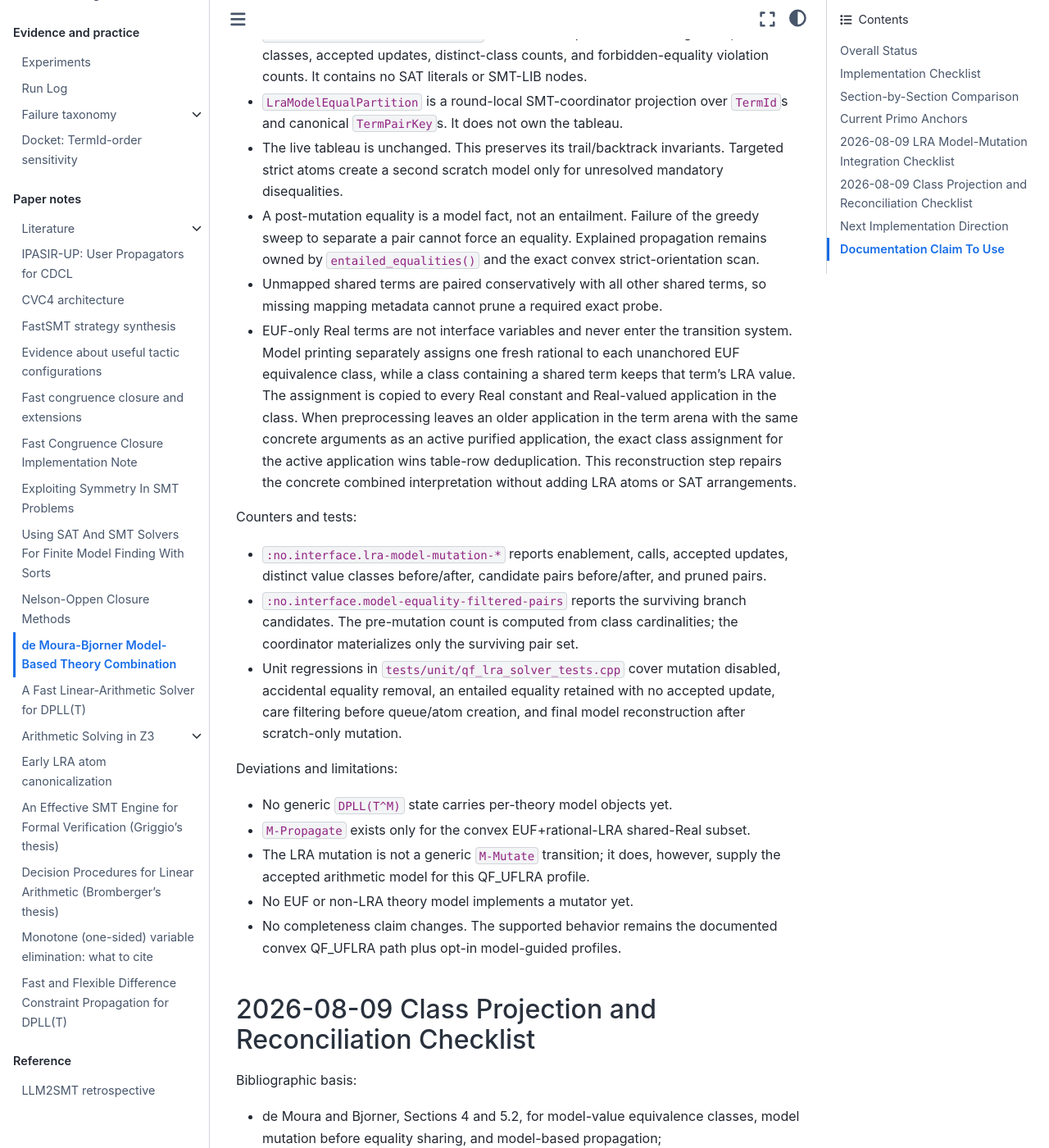
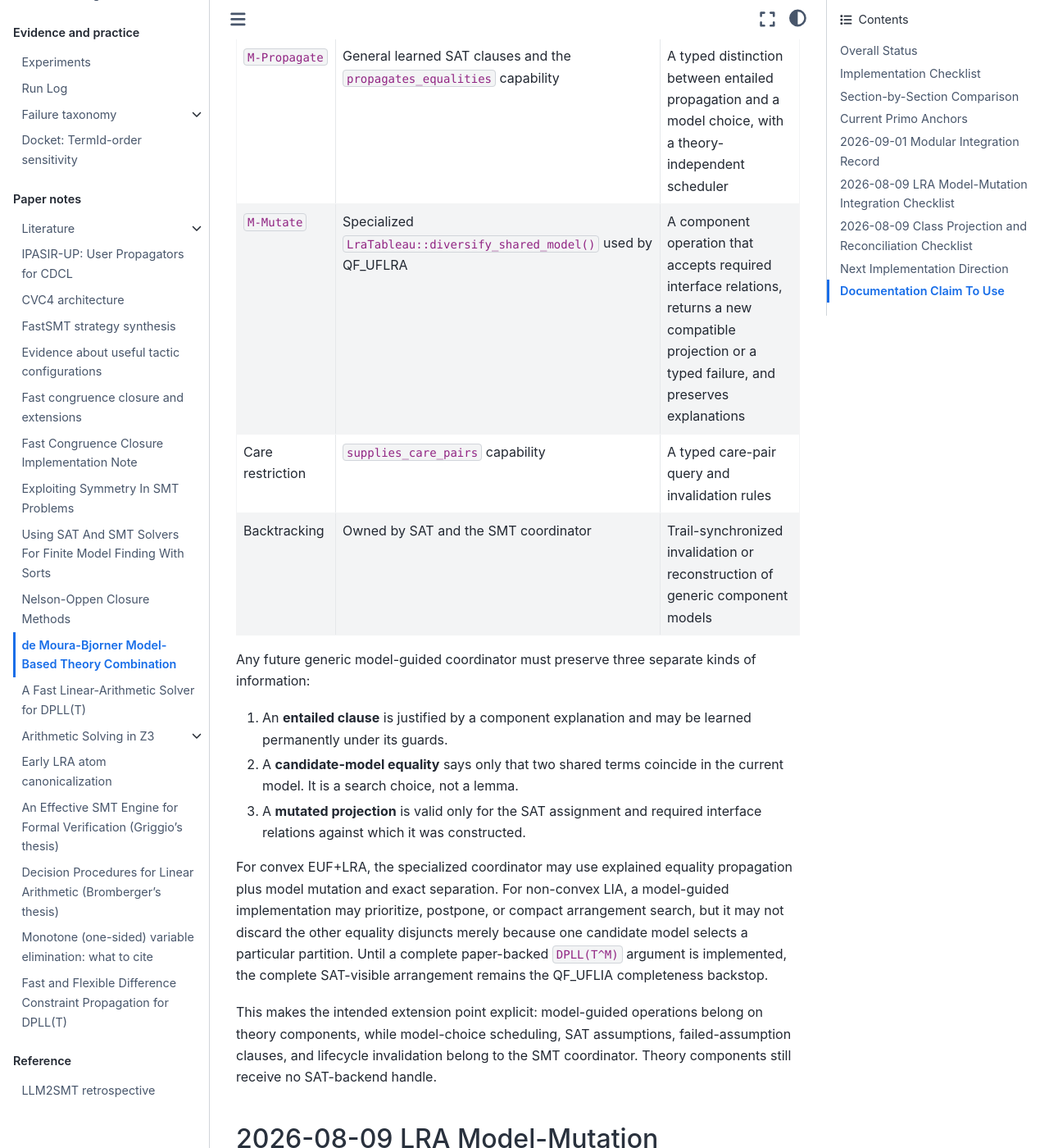
Before and after one commit to primo-solver/primo, a Jupyter Book: the page built from docs/papers/model-based-theory-combination.md, in a window 1280 px wide and 1400 px high, scrolled down 13340 px. Shown: the whole window at 82% size. Built offline with Jupyter Book 1.0.4 settings and Sphinx 7.4.7 and the Sphinx Book theme 1.1.4, drawn with Linux system fonts in a browser that asks for light colours; some of the changed text lies outside the part shown.

Commit message:
Record model-guided combination direction

```diff
--- a/docs/papers/model-based-theory-combination.md
+++ b/docs/papers/model-based-theory-combination.md
@@ -1,8 +1,9 @@
 # de Moura-Bjorner Model-Based Theory Combination
 
-Status stamp: 2026-08-12, branch `qf-uf-structural-preprocessing`, after the
-convex shared-model reconciliation implementation, exact-commit fuzz and model
-gates, and full SLURM performance comparison.
+Status stamp: 2026-09-01, branch `modular-theory-combination`, after the convex
+shared-model reconciliation implementation, the typed component-protocol and
+QF_UFLIA delayed-combination milestones, exact-commit fuzz and model gates, and
+the earlier full QF_UFLRA SLURM performance comparison.
 
 Reference:
 
@@ -22,6 +23,9 @@ Primo does not yet implement full `DPLL(T^M)` or full model-based Nelson-Oppen
 combination. It has these related pieces:
 
 - conservative QF_UF, QF_LRA, and narrow QF_UFLRA `get-model` support;
+- a solve-scoped `theory::TheorySolver` protocol whose immutable properties
+  record shared sorts, stable infiniteness, convexity, and model/equality/care
+  capabilities, and whose typed result has a shared equality-class projection;
 - `TheoryCombinationManager` ownership of the shared equality ledger for
   interface terms, equality atoms, SAT assignment snapshots, trailed arrangement
   values, and per-round equality classifications;
@@ -59,6 +63,15 @@ The implementation is the paper's convex EUF+rational-LRA subset, not its
 generic transition system. `TheoryCombinationManager` owns the shared
 projection and equality-decision lifecycle, while EUF and LRA retain their
 theory-local closure/tableau objects.
+
+The modular QF_UFLIA coordinator is a deliberately different baseline. Since
+integer linear arithmetic is non-convex, it gives SAT the complete shared-Int
+equality arrangement and asks both components to check the same assignment.
+The current `TheoryModelProjection` type leaves room for model-guided
+refinement, but the QF_UFLIA adapters do not use a candidate model to prune the
+complete arrangement. In particular, coincident integer values in one model
+are neither an entailed equality nor a license to apply the convex QF_UFLRA
+schedule.
 
 At `bbd43b9`, this exact profile passed 4,000 generated/finite differential
 cases, all 11 deterministic QF_UFLRA seeds, a complete 100-mutation-per-seed
@@ -261,11 +274,11 @@ default.
 | --- | --- | --- |
 | Abstract | The paper proposes reconciling candidate models from component theories instead of eagerly propagating every implied equality or eagerly adding all shared equality literals. | **Partial.** Primo has model printing and partial QF_UFLRA reconciliation, but no full model-based combination engine. |
 | 1 Introduction | The motivating example is that a theory model can reveal that two shared variables have equal values. The solver can use such model equalities to guide equality sharing between theories. | **Partial scaffold.** `--model-equality-branching` can inspect the diversified LRA model and keep surviving equality guesses between shared Real terms on an active SAT-assumption trail. This is still not the paper's full model-propagation transition. |
-| 2 Background | Defines signatures, formulas, theories, structures, satisfaction, equality, stable infiniteness, convexity, and combination terminology. | **Conceptual only.** Primo has typed terms, EUF, LRA, and model fragments, but no explicit theory-combination contract that records stable infiniteness, convexity, or model-production obligations per theory. |
+| 2 Background | Defines signatures, formulas, theories, structures, satisfaction, equality, stable infiniteness, convexity, and combination terminology. | **Implemented protocol subset.** `theory::TheorySolver` and `TheoryProperties` explicitly record shared sorts, stable infiniteness, convexity, and model/equality/care capabilities. They do not yet provide the mutable component-model operations of Appendix A. |
 | 2.1 Nelson-Oppen Combination Method | Reviews purification, shared variables, arrangements, and equality propagation between disjoint theories. For convex theories, propagating implied equalities can avoid arrangement enumeration. | **Implemented subset.** The documented purified QF_UFLRA path performs explained bidirectional equality sharing to a fixpoint. EUF emits a spanning set; LRA emits all four Section 5.1 equality shapes and uses an exact fallback over unresolved pairs equal in the checked LRA model. This is complete for that convex interface, not generic multi-theory Nelson-Oppen. |
 | 3 Related Work | Places the approach against Shostak-style combination, delayed theory combination, Ackermannization, and dynamic Ackermannization. The paper's point is that existing alternatives can add too many literals or too many lemmas. | **Mostly not implemented as paper mechanisms.** Primo has separate EUF/Ackermann diagnostics and separate QF_UF disequality-propagation work, but these are not the model-based combination algorithm. |
 | 3.1 Convex Theories | Describes equality propagation for convex theories and notes that complete enumeration of all theory-implied equalities can be expensive. | **Implemented subset, different schedule.** Primo's final-check coordinator reaches a complete convex fixpoint for the supported shared Real interface. Cheap producers run first; exact strict-separation probes cover what they miss. It is not the paper's model-guided schedule. |
-| 3.2 Delayed Theory Combination | DTC creates Boolean equality literals for shared variables and lets SAT search over arrangements. This avoids special theory-combination rules but may create a quadratic number of literals. | **Not implemented as DTC.** Default `final` mode creates shared Real equality atoms lazily when a theory implication or model-equality branch needs them. Opt-in `--nelson-oppen-prop=online` also avoids all-pairs precreation: it creates and observes only the paired-bound candidate equality atom it is about to propagate. |
+| 3.2 Delayed Theory Combination | DTC creates Boolean equality literals for shared variables and lets SAT search over arrangements. This avoids special theory-combination rules but may create a quadratic number of literals. | **Implemented QF_UFLIA baseline; not used by default QF_UFLRA.** The modular EUF+LIA path materializes every same-sort shared-Int equality because LIA is non-convex. The established QF_UFLRA path instead creates shared Real equalities lazily; opt-in online propagation creates only a selected paired-bound atom. |
 | 3.3 Ackermannization | Ackermann reduction replaces UF reasoning with constraints over applications and congruence axioms. The paper treats it as useful in some cases but potentially expensive. | **Separate from this work.** Primo's Ackermann and disequality-propagation options are EUF-side mechanisms. They are not integrated as the paper's model-combination method. |
 | 3.3.1 Dynamic Ackermannization | Dynamic Ackermannization adds Ackermann constraints during search, especially when disequalities between applications make argument disequalities relevant. | **Separate/partial.** This belongs to the QF_UF disequality propagation line, not to current mixed QF_UFLRA model-based combination. |
 | 4 Model-Based Theory Combination | This is the core contribution. A theory solver maintains or exposes a candidate model. If two shared terms are equal in that model, the combination layer may propagate that equality. If the equality is bad for another theory, search backtracks or the model is mutated. | **Implemented convex QF_UFLRA subset.** The default reconciliation path postpones model choices until both theories are feasible, mutates the scratch LRA model, tests LRA class spanning edges in a checkpointed EUF closure, and sends the canonical rejected-edge frontier through one positive-first IPASIR assumption solve. The default-off live-EUF profile can borrow the trail-synchronized EUF closure under a rollback scope instead of rebuilding it. Failed assumptions produce blocking clauses. Frontier batching and callback deferral are Primo scheduling mechanisms, not separate paper transitions, and this is not generic `DPLL(T^M)`. |
@@ -273,11 +286,11 @@ default.
 | 5.1 Opportunistic Equality Propagation | The paper describes `FixedEq`, `EqRow`, `EqOffsetRows`, and `EqRows`, plus fixed-variable removal and supporting bound propagation. | **Partial implementation.** `LraTableau::entailed_equalities()` implements all four rules with exact explanations and spanning output; mixed QF_UFLRA removes fixed basic variables by default. Primo polls the rules after a feasible check rather than maintaining the first three eagerly during pivots. Row-bound propagation is wired into mixed solving but remains opt-in after a mixed full-corpus A/B exchanged one solve for one loss. The exact unresolved-pair fallback preserves convex completeness despite those deviations. |
 | 5.2 Model Mutation | The paper describes mutating arithmetic model values, using freedom intervals, to avoid unnecessary equalities before propagating them to other theories. | **Implemented LRA subset.** `LraTableau::diversify_shared_model()` performs the greedy nonbasic-variable sweep on a scratch assignment and returns the complete candidate assignment plus post-mutation classes. It accepts forbidden shared-variable pairs and never reintroduces one already separated. The coordinator applies targeted strict orientations to unresolved mandatory disequalities and rebuilds the scratch model; the live tableau remains unchanged. |
 | 6 Experimental Evaluation | The paper compares model-based theory combination against DTC, Ackermannization, Yices, and MathSAT on several UF+arithmetic benchmark families. | **Not reproduced.** Primo has local and SLURM benchmark evidence in `docs/run-log.json`, including QF_UFLRA CPAchecker and sample Z3 comparisons, but it has not reproduced the paper's experiment suite. |
-| 7 Conclusions | The paper emphasizes that the approach requires theories to efficiently answer whether two shared terms have equal values in the current model. | **Partial.** Primo can answer this for some LRA Real terms and the opt-in mixed EUF path exposes a narrow `FlatEufModelView` over its current closure. There is still no uniform cross-theory model-query interface. |
+| 7 Conclusions | The paper emphasizes that the approach requires theories to efficiently answer whether two shared terms have equal values in the current model. | **Partial.** Primo can answer this for some LRA Real terms and the opt-in mixed EUF path exposes a narrow `FlatEufModelView` over its current closure. The generic result type can carry equality classes, but there is still no uniform model-query or mutation interface. |
 | 7.1 On the Significance of Ackermann's Reduction | The paper argues that model-based combination can avoid some Ackermannization costs, while dynamic Ackermannization remains useful in UF-heavy cases. | **Separate.** Primo's Ackermann-related work should stay documented as EUF-specific unless it is explicitly wired into mixed-theory model combination. |
-| 7.2 Are Theories Amenable to Model-Based Combinations? | The paper asks which theories can cheaply expose useful candidate models; Simplex is the main positive example. | **Not generalized.** Primo has only the EUF plus Real LRA partial case. Other theories have no model-combination interface. |
+| 7.2 Are Theories Amenable to Model-Based Combinations? | The paper asks which theories can cheaply expose useful candidate models; Simplex is the main positive example. | **Protocol scaffold, not generalized execution.** Components can declare model-projection capability and return equality classes, but only the specialized EUF plus Real LRA coordinator performs model-guided reconciliation. |
 | Acknowledgment | No algorithmic content. | **No implementation relevance.** |
-| Appendix A: Presentation of `DPLL(T^M)` | Gives the abstract transition system where the SAT/theory search state includes model information and model-based propagation/mutation rules. | **Not implemented.** Primo's current mixed coordinator is an ad hoc QF_UFLRA path inside `solve_qf_uf_lra`, not a generic `DPLL(T^M)` engine. |
+| Appendix A: Presentation of `DPLL(T^M)` | Gives the abstract transition system where the SAT/theory search state includes model information and model-based propagation/mutation rules. | **Not implemented.** Primo's current mixed coordinator is a specialized QF_UFLRA path inside `solve_qf_uflra_engine_impl`, not a generic `DPLL(T^M)` engine. |
 
 ## Current Primo Anchors
 
@@ -289,14 +302,56 @@ The relevant implemented pieces are documented and tested here:
   branch and its limitations.
 - `src/smt/theory_combination.hpp`: `TheoryCombinationManager`, the current
   shared equality ledger and diagnostic scaffold.
-- `src/smt/check_sat.cpp`: `solve_qf_uf_lra`, scratch candidate construction,
+- `src/theory/theory_solver.hpp`: the solve-scoped generic component protocol,
+  typed properties, check results, and equality-class projection.
+- `src/smt/solver_engines.cpp`: the QF_UFLRA scratch candidate construction,
   targeted mandatory separation, EUF compatibility checking, lazy generated
-  equality assumptions, exact fallback, and candidate-model output.
+  equality assumptions, exact fallback, candidate-model output, and the
+  distinct complete-arrangement QF_UFLIA coordinator.
 - `tests/unit/lra_tableau_tests.cpp`: all four Section 5.1 equality rules,
   explanations, soundness oracle, and fixed-basis preparation.
 - `tests/unit/qf_lra_solver_tests.cpp`: QF_UFLRA convex fixpoint,
   model-printing, shared-Real equality propagation, exact fallback, separation,
   and model-equality-branching regressions.
+- `tests/unit/theory_combination_tests.cpp` and
+  `tests/unit/qf_uflia_solver_tests.cpp`: component-protocol properties and the
+  non-convex complete-arrangement invariant.
+
+## 2026-09-01 Modular Integration Record
+
+The new component boundary records the paper's model-guided direction without
+pretending that the generic transition system has landed. The mapping is:
+
+| Paper operation | Current generic representation | Missing generic operation |
+| --- | --- | --- |
+| Component candidate model | `TheoryCheckResult::model`, containing shared equality classes, guarded by `TheoryProperties::produces_model_projection` | A model generation/version tied to one SAT assignment, plus theory-private model ownership |
+| `M-Propagate` | General learned SAT clauses and the `propagates_equalities` capability | A typed distinction between entailed propagation and a model choice, with a theory-independent scheduler |
+| `M-Mutate` | Specialized `LraTableau::diversify_shared_model()` used by QF_UFLRA | A component operation that accepts required interface relations, returns a new compatible projection or a typed failure, and preserves explanations |
+| Care restriction | `supplies_care_pairs` capability | A typed care-pair query and invalidation rules |
+| Backtracking | Owned by SAT and the SMT coordinator | Trail-synchronized invalidation or reconstruction of generic component models |
+
+Any future generic model-guided coordinator must preserve three separate kinds
+of information:
+
+1. An **entailed clause** is justified by a component explanation and may be
+   learned permanently under its guards.
+2. A **candidate-model equality** says only that two shared terms coincide in
+   the current model. It is a search choice, not a lemma.
+3. A **mutated projection** is valid only for the SAT assignment and required
+   interface relations against which it was constructed.
+
+For convex EUF+LRA, the specialized coordinator may use explained equality
+propagation plus model mutation and exact separation. For non-convex LIA, a
+model-guided implementation may prioritize, postpone, or compact arrangement
+search, but it may not discard the other equality disjuncts merely because one
+candidate model selects a particular partition. Until a complete paper-backed
+`DPLL(T^M)` argument is implemented, the complete SAT-visible arrangement
+remains the QF_UFLIA completeness backstop.
+
+This makes the intended extension point explicit: model-guided operations
+belong on theory components, while model-choice scheduling, SAT assumptions,
+failed-assumption clauses, and lifecycle invalidation belong to the SMT
+coordinator. Theory components still receive no SAT-backend handle.
 
 ## 2026-08-09 LRA Model-Mutation Integration Checklist
 
@@ -317,7 +372,7 @@ Implemented subset:
   scratch assignment, accepts an update only when the number of distinct shared
   values grows, and returns post-mutation non-singleton classes plus an update
   audit trail.
-- `solve_qf_uf_lra()` invokes the sweep once per feasible mixed round when
+- `solve_qf_uflra_engine_impl()` invokes the sweep once per feasible mixed round when
   `--qf-uflra-model-reconciliation` or `--model-equality-branching` is active.
   It projects classes through `PreparedLraTheory::variables_by_term` and reuses
   the result for shared-model reconciliation, exact convex candidate filtering,
```
Also changed, not shown: other parts of docs/papers/model-based-theory-combination.md (+1 -1 lines), docs/modular-theory-combination.md (+21 -0 lines).
